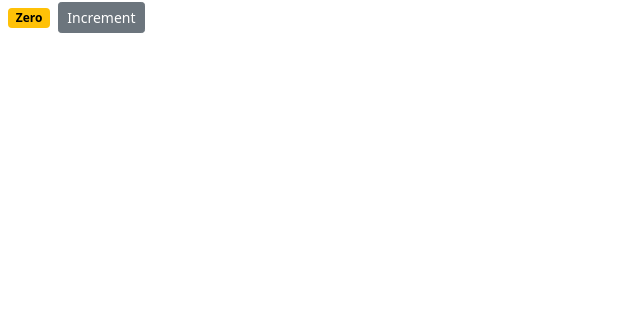
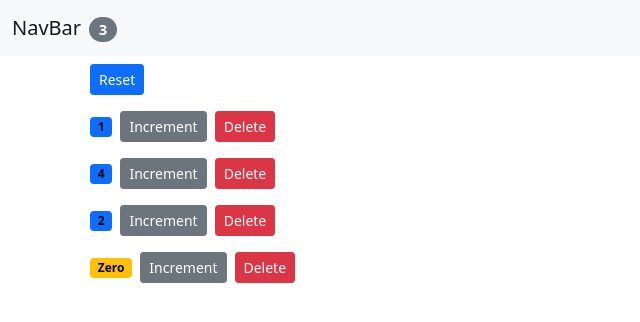
Before and after one commit to prathameshjchavan/counter-app, a React (Create React App) app: page / in a window 1280 px wide. Shown: the top 322 px of the page, without its empty margins (0-640 px from the left). Built offline with nearby package versions, Linux system fonts and the light colour scheme.

Commit message:
prevState error

```diff
--- a/package.json
+++ b/package.json
@@ -7,6 +7,7 @@
 		"@testing-library/react": "^13.2.0",
 		"@testing-library/user-event": "^13.5.0",
 		"bootstrap": "^5.1.3",
+		"font-awesome": "^4.7.0",
 		"react": "^18.1.0",
 		"react-dom": "^18.1.0",
 		"react-scripts": "5.0.1",
--- a/src/App.js
+++ b/src/App.js
@@ -1,25 +1,73 @@
-import logo from './logo.svg';
-import './App.css';
+import React, { Component } from "react";
+import "./App.css";
+import NavBar from "./components/navBar";
+import Counters from "./components/counters";
 
-function App() {
-  return (
-    <div className="App">
-      <header className="App-header">
-        <img src={logo} className="App-logo" alt="logo" />
-        <p>
-          Edit <code>src/App.js</code> and save to reload.
-        </p>
-        <a
-          className="App-link"
-          href="https://reactjs.org"
-          target="_blank"
-          rel="noopener noreferrer"
-        >
-          Learn React
-        </a>
-      </header>
-    </div>
-  );
+class App extends Component {
+	constructor() {
+		super();
+		this.state = {
+			counters: [
+				{
+					id: 1,
+					value: 1,
+				},
+				{
+					id: 2,
+					value: 4,
+				},
+				{
+					id: 3,
+					value: 2,
+				},
+				{
+					id: 4,
+					value: 0,
+				},
+			],
+		};
+	}
+
+	handleIncrement = (counterId) => {
+		const counters = this.state.counters.map((counter) => {
+			counter.id === counterId && counter.value++;
+			return counter;
+		});
+		this.setState({ counters });
+	};
+
+	handleReset = () => {
+		const counters = this.state.counters.map((counter) => {
+			counter.value = 0;
+			return counter;
+		});
+		this.setState({ counters });
+	};
+
+	handleDelete = (counterId) => {
+		const counters = this.state.counters.filter(
+			(counter) => counter.id !== counterId
+		);
+		this.setState({ counters });
+	};
+
+	render() {
+		return (
+			<React.Fragment>
+				<NavBar
+					totalCounters={this.state.counters.filter((c) => c.value > 0).length}
+				/>
+				<main className="container">
+					<Counters
+						counters={this.state.counters}
+						onReset={this.handleReset}
+						onIncrement={this.handleIncrement}
+						onDelete={this.handleDelete}
+					/>
+				</main>
+			</React.Fragment>
+		);
+	}
 }
 
 export default App;
--- a/src/components/counter.jsx
+++ b/src/components/counter.jsx
@@ -1,23 +1,25 @@
 import React, { Component } from "react";
 
 class Counter extends Component {
-	state = {
-		count: 0,
-	};
-
-	handleIncrement = () => {
-		this.setState({ count: this.state.count + 1 });
-	};
+	componentDidUpdate(prevProps, prevState) {
+		console.log("Previous Counter Value: ", prevProps.counter.value);
+	}
 
 	render() {
 		return (
 			<div>
 				<span className={this.getBadgeClasses()}>{this.formatCount()}</span>
 				<button
-					onClick={this.handleIncrement}
+					onClick={() => this.props.onIncrement(this.props.counter.id)}
 					className="btn btn-secondary btn-sm"
 				>
 					Increment
+				</button>
+				<button
+					onClick={() => this.props.onDelete(this.props.counter.id)}
+					className="btn btn-danger btn-sm m-2"
+				>
+					Delete
 				</button>
 			</div>
 		);
@@ -25,13 +27,13 @@ class Counter extends Component {
 
 	getBadgeClasses() {
 		let classes = "badge text-black m-2 bg-";
-		classes += this.state.count === 0 ? "warning" : "primary";
+		classes += this.props.counter.value === 0 ? "warning" : "primary";
 		return classes;
 	}
 
 	formatCount() {
-		const { count } = this.state;
-		return count === 0 ? "Zero" : count;
+		const { value } = this.props.counter;
+		return value === 0 ? "Zero" : value;
 	}
 }
 
--- /dev/null
+++ b/src/components/counters.jsx
@@ -0,0 +1,26 @@
+import { Component } from "react";
+import Counter from "./counter";
+
+class Counters extends Component {
+	render() {
+		const { onReset, counters, onDelete, onIncrement } = this.props;
+
+		return (
+			<div>
+				<button onClick={onReset} className="btn btn-primary btn-sm m-2">
+					Reset
+				</button>
+				{counters.map((counter) => (
+					<Counter
+						key={counter.id}
+						counter={counter}
+						onDelete={onDelete}
+						onIncrement={onIncrement}
+					/>
+				))}
+			</div>
+		);
+	}
+}
+
+export default Counters;
--- /dev/null
+++ b/src/components/navBar.jsx
@@ -0,0 +1,16 @@
+const NavBar = ({ totalCounters }) => {
+	return (
+		<nav className="navbar navbar-light bg-light">
+			<div className="container-fluid">
+				<a className="navbar-brand" href="/">
+					NavBar
+					<span className="badge rounded-pill bg-secondary ms-2">
+						{totalCounters}
+					</span>
+				</a>
+			</div>
+		</nav>
+	);
+};
+
+export default NavBar;
--- a/src/index.js
+++ b/src/index.js
@@ -3,10 +3,12 @@ import ReactDOM from "react-dom/client";
 import "./index.css";
 import reportWebVitals from "./reportWebVitals";
 import "bootstrap/dist/css/bootstrap.css";
-import Counter from "./components/counter";
+import "bootstrap/dist/css/bootstrap.css";
+import "font-awesome/css/font-awesome.css";
+import App from "./App";
 
 const root = ReactDOM.createRoot(document.getElementById("root"));
-root.render(<Counter />);
+root.render(<App />);
 
 // If you want to start measuring performance in your app, pass a function
 // to log results (for example: reportWebVitals(console.log))
```
Also changed, not shown: 1 other file (tests, documents, lock files or other folders). Lines whose indentation alone changed are shown as unchanged.
